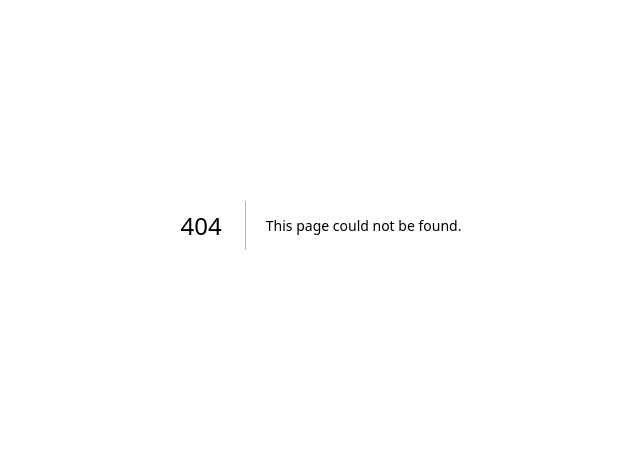
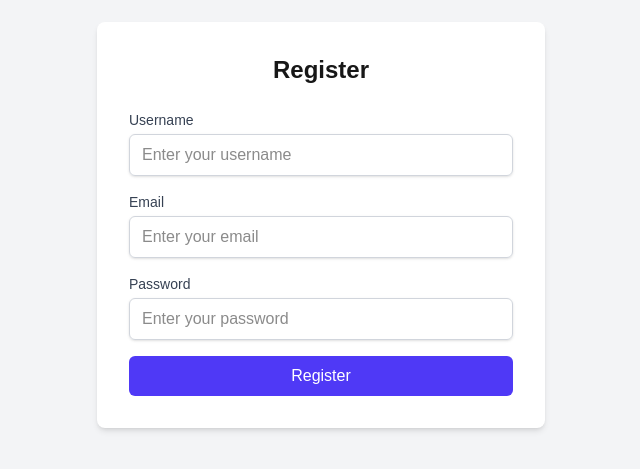
Before and after one commit to bluewave-labs/LangRoute, a Next.js app: page /register in a window 1280 px wide. Before the commit this address had no page. Shown: the part 175-644 px from the top of the page, without its empty margins (319-959 px from the left). Built offline with nearby package versions, Linux system fonts and the light colour scheme.

Commit message:
feat: add authentication directories

```diff
--- /dev/null
+++ b/src/app/(auth)/forgot-password/page.tsx
@@ -0,0 +1,33 @@
+import React from 'react';
+
+export default function ForgotPasswordPage() {
+	return (
+		<div className='flex min-h-screen items-center justify-center bg-gray-100'>
+			<div className='w-full max-w-md rounded-lg bg-white p-8 shadow-md'>
+				<h1 className='mb-6 text-center text-2xl font-bold'>Forgot Password</h1>
+				<form>
+					<div className='mb-4'>
+						<label
+							htmlFor='email'
+							className='block text-sm font-medium text-gray-700'
+						>
+							Email
+						</label>
+						<input
+							type='email'
+							id='email'
+							className='mt-1 block w-full rounded-md border border-gray-300 px-3 py-2 shadow-sm focus:ring focus:ring-indigo-200 focus:outline-none'
+							placeholder='Enter your email'
+						/>
+					</div>
+					<button
+						type='submit'
+						className='w-full rounded-md bg-indigo-600 px-4 py-2 text-white hover:bg-indigo-700 focus:ring focus:ring-indigo-300 focus:outline-none'
+					>
+						Reset Password
+					</button>
+				</form>
+			</div>
+		</div>
+	);
+}
--- /dev/null
+++ b/src/app/(auth)/login/page.tsx
@@ -0,0 +1,47 @@
+import React from 'react';
+
+export default function LoginPage() {
+	return (
+		<div className='flex min-h-screen items-center justify-center bg-gray-100'>
+			<div className='w-full max-w-md rounded-lg bg-white p-8 shadow-md'>
+				<h1 className='mb-6 text-center text-2xl font-bold'>Login</h1>
+				<form>
+					<div className='mb-4'>
+						<label
+							htmlFor='email'
+							className='block text-sm font-medium text-gray-700'
+						>
+							Email
+						</label>
+						<input
+							type='email'
+							id='email'
+							className='mt-1 block w-full rounded-md border border-gray-300 px-3 py-2 shadow-sm focus:ring focus:ring-indigo-200 focus:outline-none'
+							placeholder='Enter your email'
+						/>
+					</div>
+					<div className='mb-4'>
+						<label
+							htmlFor='password'
+							className='block text-sm font-medium text-gray-700'
+						>
+							Password
+						</label>
+						<input
+							type='password'
+							id='password'
+							className='mt-1 block w-full rounded-md border border-gray-300 px-3 py-2 shadow-sm focus:ring focus:ring-indigo-200 focus:outline-none'
+							placeholder='Enter your password'
+						/>
+					</div>
+					<button
+						type='submit'
+						className='w-full rounded-md bg-indigo-600 px-4 py-2 text-white hover:bg-indigo-700 focus:ring focus:ring-indigo-300 focus:outline-none'
+					>
+						Login
+					</button>
+				</form>
+			</div>
+		</div>
+	);
+}
--- /dev/null
+++ b/src/app/(auth)/register/page.tsx
@@ -0,0 +1,61 @@
+import React from 'react';
+
+export default function RegisterPage() {
+	return (
+		<div className='flex min-h-screen items-center justify-center bg-gray-100'>
+			<div className='w-full max-w-md rounded-lg bg-white p-8 shadow-md'>
+				<h1 className='mb-6 text-center text-2xl font-bold'>Register</h1>
+				<form>
+					<div className='mb-4'>
+						<label
+							htmlFor='username'
+							className='block text-sm font-medium text-gray-700'
+						>
+							Username
+						</label>
+						<input
+							type='text'
+							id='username'
+							className='mt-1 block w-full rounded-md border border-gray-300 px-3 py-2 shadow-sm focus:ring focus:ring-indigo-200 focus:outline-none'
+							placeholder='Enter your username'
+						/>
+					</div>
+					<div className='mb-4'>
+						<label
+							htmlFor='email'
+							className='block text-sm font-medium text-gray-700'
+						>
+							Email
+						</label>
+						<input
+							type='email'
+							id='email'
+							className='mt-1 block w-full rounded-md border border-gray-300 px-3 py-2 shadow-sm focus:ring focus:ring-indigo-200 focus:outline-none'
+							placeholder='Enter your email'
+						/>
+					</div>
+					<div className='mb-4'>
+						<label
+							htmlFor='password'
+							className='block text-sm font-medium text-gray-700'
+						>
+							Password
+						</label>
+						<input
+							type='password'
+							id='password'
+							className='mt-1 block w-full rounded-md border border-gray-300 px-3 py-2 shadow-sm focus:ring focus:ring-indigo-200 focus:outline-none'
+							placeholder='Enter your password'
+						/>
+					</div>
+					<button
+						type='submit'
+						className='w-full rounded-md bg-indigo-600 px-4 py-2 text-white hover:bg-indigo-700 focus:ring focus:ring-indigo-300 focus:outline-none'
+					>
+						Register
+					</button>
+				</form>
+			</div>
+		</div>
+	);
+}
```
